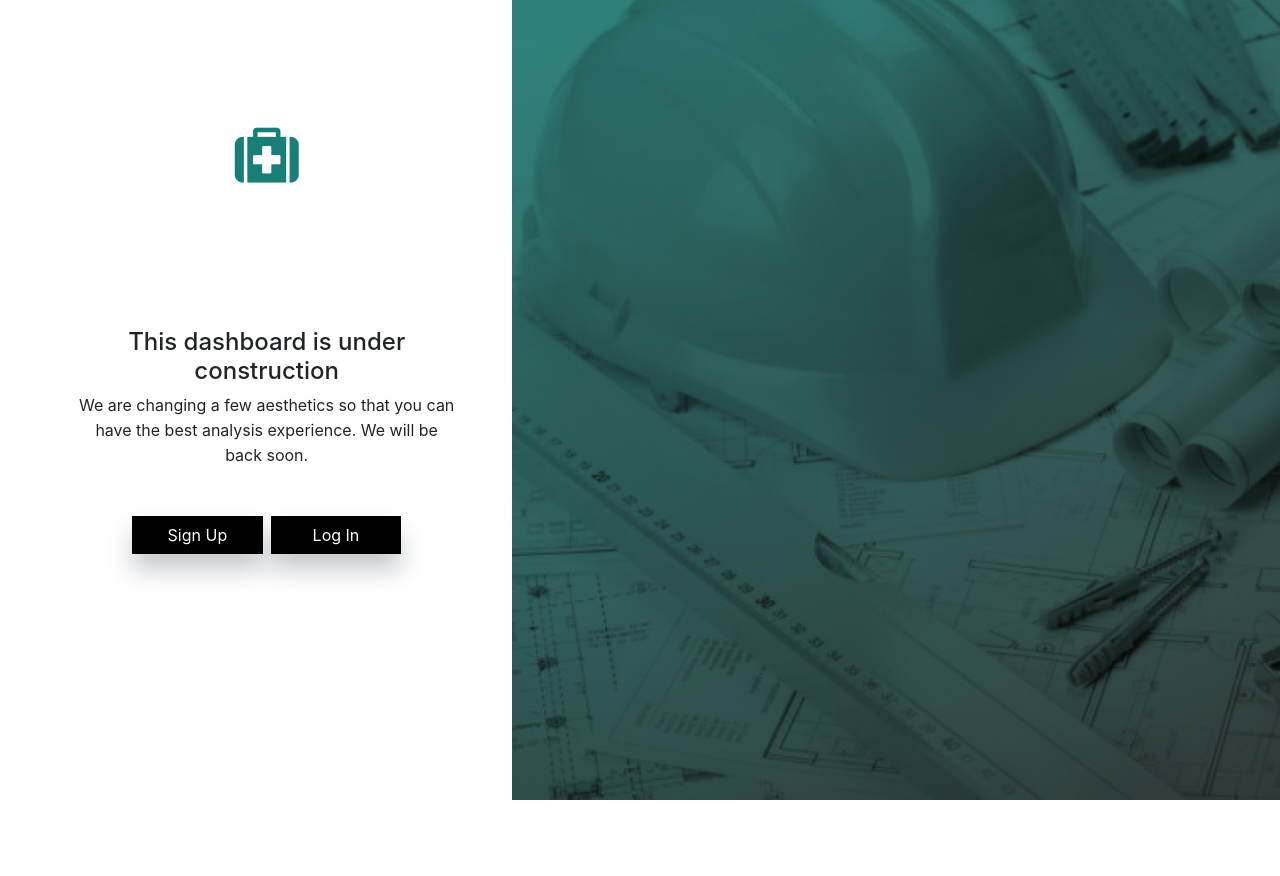
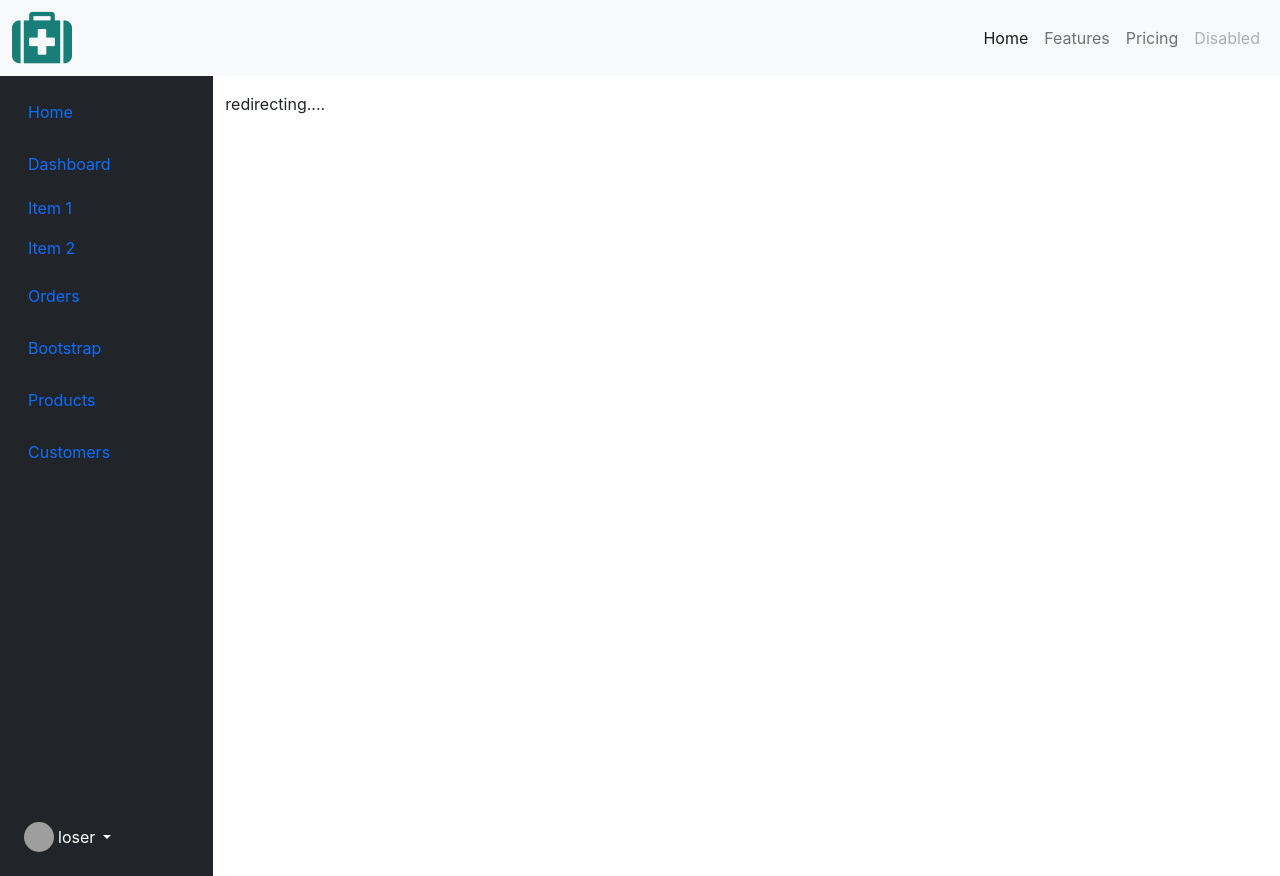
Before and after one commit to brianwachira/AATA, a React (Create React App) app in the folder frontend/: page / in a window 1280 px wide. Before the commit the page ends 800 px from the top, so only its background shows below. Built offline with nearby package versions, Linux system fonts and the light colour scheme; grey boxes are pictures that could not be loaded.

Commit message:
[FEATURE] : add layout to home and serve home component

```diff
--- a/frontend/src/App.js
+++ b/frontend/src/App.js
@@ -2,6 +2,7 @@ import { BrowserRouter, Switch, Route} from "react-router-dom"
 import Login from "./Pages/Auth/login/login"
 import Signup from "./Pages/Auth/signup/signup"
 import ComingSoon from "./Pages/ComingSoon/ComingSoon"
+import Home from "./Pages/Home/Home"
 
 
 function App() {
@@ -16,7 +17,8 @@ function App() {
            <Login/>
           </Route>
           <Route path='/'>
-            <ComingSoon/>
+            {/* <ComingSoon/> */}
+            <Home/>
           </Route>
         </Switch>
       </BrowserRouter>
--- a/frontend/src/Pages/Home/Home.js
+++ b/frontend/src/Pages/Home/Home.js
@@ -0,0 +1,14 @@
+import Layout from "../../Components/Layout/layout"
+
+const Home = () => {
+
+    return (
+    <>
+    <Layout>
+        <p>redirecting....</p>
+    </Layout>
+    </>
+    )
+}
+
+export default Home;
```
